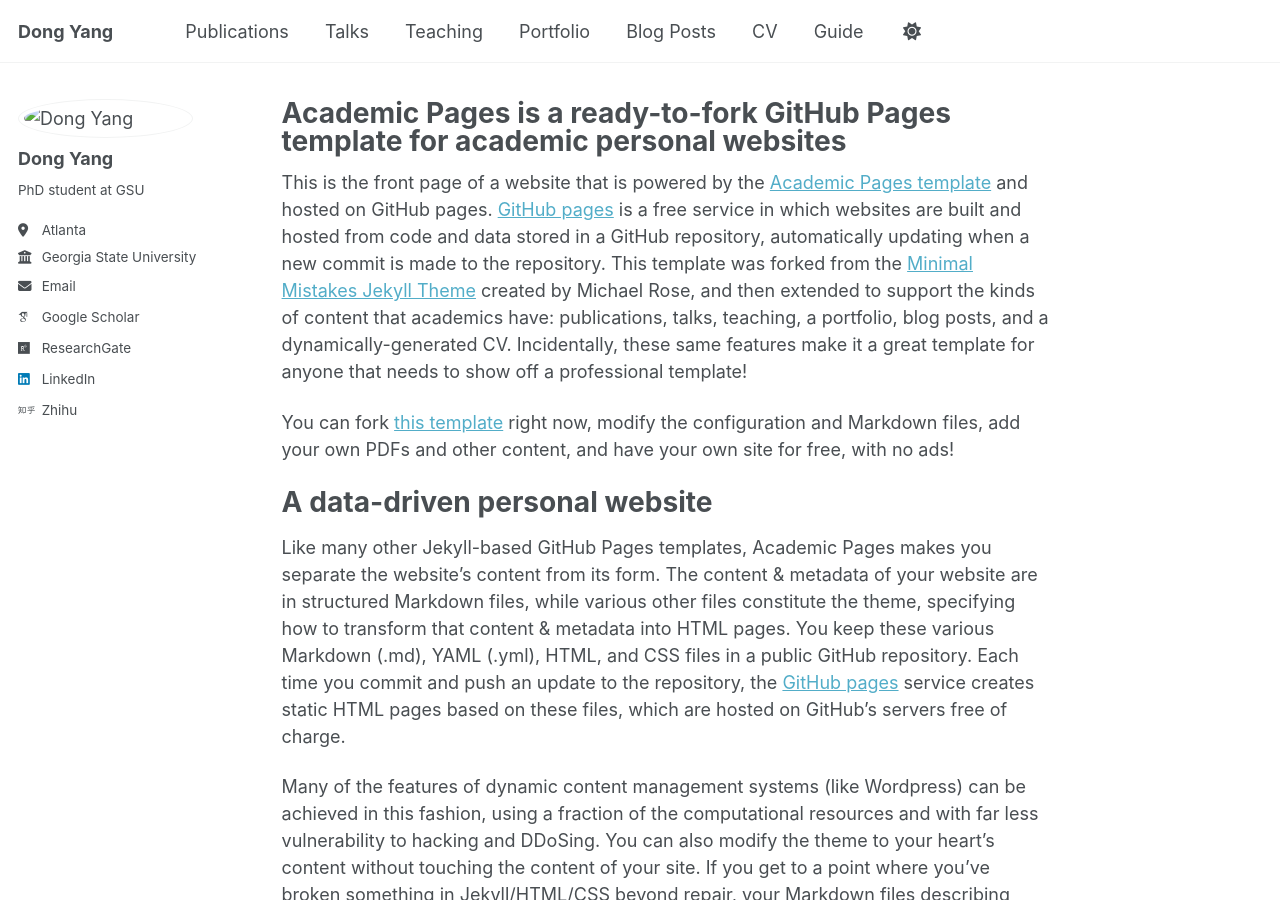
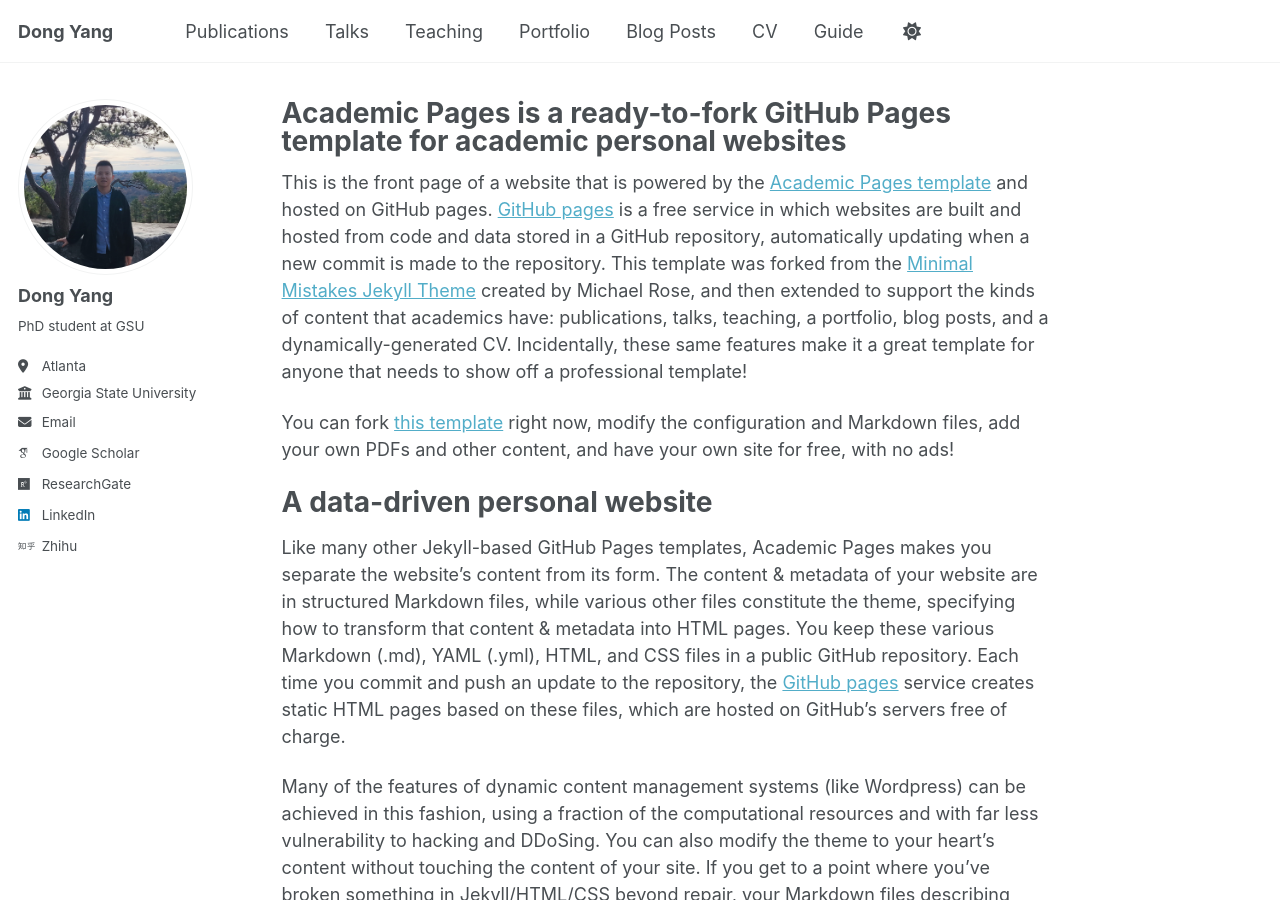
Before and after one commit to DongYang26/DongYang26.github.io, a Jekyll site: the page built from _pages/about.md, in a window 1280 px wide and 900 px high. Built offline with Jekyll 4.4.1, drawn with Linux system fonts in a browser that asks for light colours; some web fonts are replaced; a script that is not in the unit is left out.

Commit message:
Update _config.yml

```diff
--- a/_config.yml
+++ b/_config.yml
@@ -22,7 +22,7 @@ repository               : "DongYang26/DongYang26.github.io"
 #               Additional customization can be done by editing /_includes/author-profile.html
 author:
   # Biographic information
-  avatar           : /files/profile.png
+  avatar           : https://DongYang26.github.io/files/profile.png
   name             : "Dong Yang"
   pronouns         : # example: "she/her"
   bio              : "PhD student at GSU"
```
